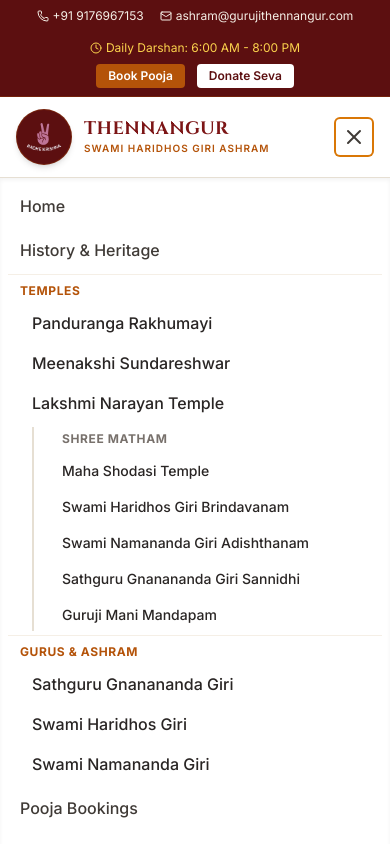
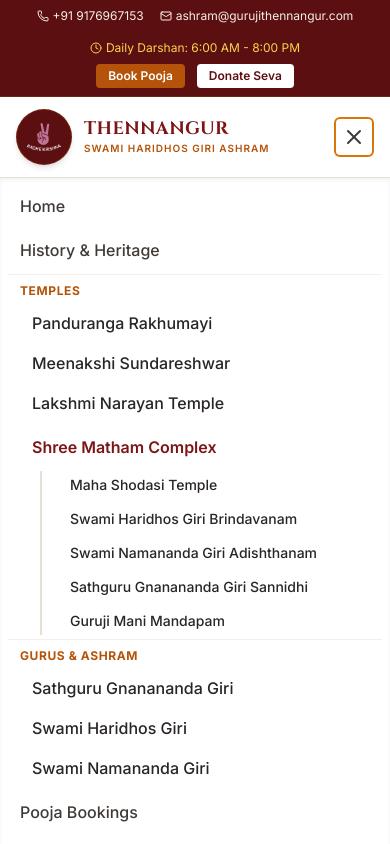
Before and after one commit to ek-nath/thennangur, a React (Vite) app: page / in a window 390 px wide. Both pictures are taken after a click on the button 354 px from the left and 137 px from the top of the page. Shown: the top 844 px of the page. Built offline with nearby package versions, Linux system fonts and the light colour scheme; the HTML template or start-up script is replaced by a standard one.

Commit message:
Fix mobile menu layout to show Shree Matham as a top-level peer

```diff
--- a/src/App.jsx
+++ b/src/App.jsx
@@ -477,14 +477,16 @@ export default function App() {
                 <a href="#/temples/meenakshi-sundareshwar-temple" className="block pl-6 pr-3 py-2 rounded-md text-base font-medium text-temple-stone-700 hover:bg-temple-stone-50 hover:text-temple-maroon-800">Meenakshi Sundareshwar</a>
                 <a href="#/temples/lakshmi-narayan-temple" className="block pl-6 pr-3 py-2 rounded-md text-base font-medium text-temple-stone-700 hover:bg-temple-stone-50 hover:text-temple-maroon-800">Lakshmi Narayan Temple</a>
 
-                {/* Shree Matham Mobile Submenu */}
-                <div className="pl-4 border-l-2 border-temple-stone-200 my-1 ml-6 space-y-1">
-                  <span className="block px-3 py-1 text-xs font-bold text-temple-stone-500 uppercase tracking-wider">Shree Matham</span>
-                  <a href="#/temples/maha-shodasi-temple" className="block pl-3 pr-3 py-1.5 rounded-md text-sm font-medium text-temple-stone-700 hover:bg-temple-stone-50 hover:text-temple-maroon-800">Maha Shodasi Temple</a>
-                  <a href="#/ashram/swami-haridhos-giri-brindavan" className="block pl-3 pr-3 py-1.5 rounded-md text-sm font-medium text-temple-stone-700 hover:bg-temple-stone-50 hover:text-temple-maroon-800">Swami Haridhos Giri Brindavanam</a>
-                  <a href="#/ashram/swami-namananda-giri-adhisthanam" className="block pl-3 pr-3 py-1.5 rounded-md text-sm font-medium text-temple-stone-700 hover:bg-temple-stone-50 hover:text-temple-maroon-800">Swami Namananda Giri Adishthanam</a>
-                  <a href="#/ashram/sathguru-gnanananda-giri" className="block pl-3 pr-3 py-1.5 rounded-md text-sm font-medium text-temple-stone-700 hover:bg-temple-stone-50 hover:text-temple-maroon-800">Sathguru Gnanananda Giri Sannidhi</a>
-                  <a href="#/ashram/guruji-mani-mandapam" className="block pl-3 pr-3 py-1.5 rounded-md text-sm font-medium text-temple-stone-700 hover:bg-temple-stone-50 hover:text-temple-maroon-800">Guruji Mani Mandapam</a>
+                {/* Shree Matham Mobile Section */}
+                <div className="my-1">
+                  <a href="#/temples/shree-matham" className="block pl-6 pr-3 py-2 rounded-md text-base font-semibold text-temple-maroon-800 hover:bg-temple-stone-50">Shree Matham Complex</a>
+                  <div className="pl-4 border-l-2 border-temple-stone-200 ml-8 space-y-1.5 mt-1">
+                    <a href="#/temples/maha-shodasi-temple" className="block pl-3 pr-3 py-1 rounded-md text-sm font-medium text-temple-stone-700 hover:bg-temple-stone-50 hover:text-temple-maroon-800">Maha Shodasi Temple</a>
+                    <a href="#/ashram/swami-haridhos-giri-brindavan" className="block pl-3 pr-3 py-1 rounded-md text-sm font-medium text-temple-stone-700 hover:bg-temple-stone-50 hover:text-temple-maroon-800">Swami Haridhos Giri Brindavanam</a>
+                    <a href="#/ashram/swami-namananda-giri-adhisthanam" className="block pl-3 pr-3 py-1 rounded-md text-sm font-medium text-temple-stone-700 hover:bg-temple-stone-50 hover:text-temple-maroon-800">Swami Namananda Giri Adishthanam</a>
+                    <a href="#/ashram/sathguru-gnanananda-giri" className="block pl-3 pr-3 py-1 rounded-md text-sm font-medium text-temple-stone-700 hover:bg-temple-stone-50 hover:text-temple-maroon-800">Sathguru Gnanananda Giri Sannidhi</a>
+                    <a href="#/ashram/guruji-mani-mandapam" className="block pl-3 pr-3 py-1 rounded-md text-sm font-medium text-temple-stone-700 hover:bg-temple-stone-50 hover:text-temple-maroon-800">Guruji Mani Mandapam</a>
+                  </div>
                 </div>
               </div>
 
```
